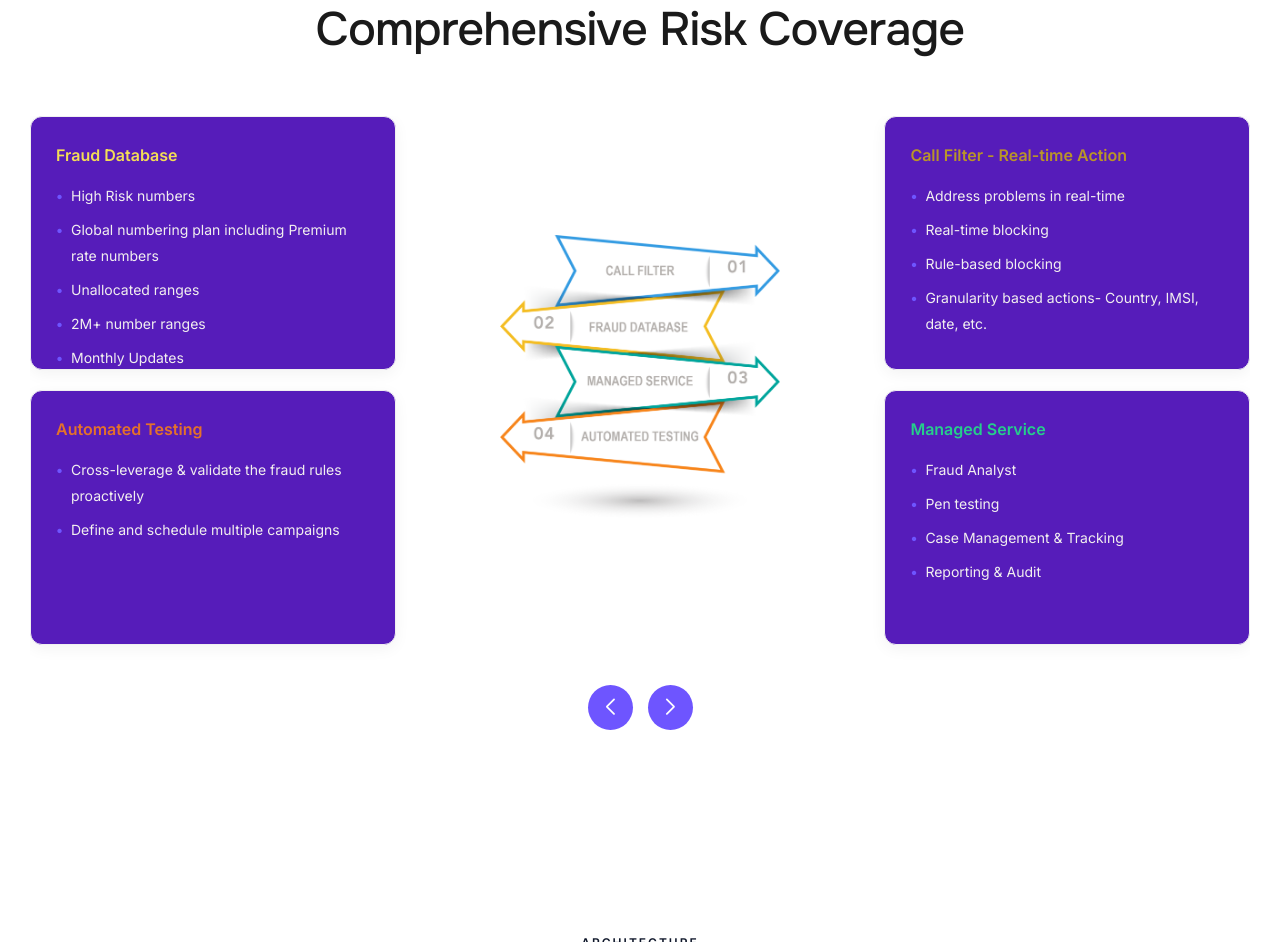
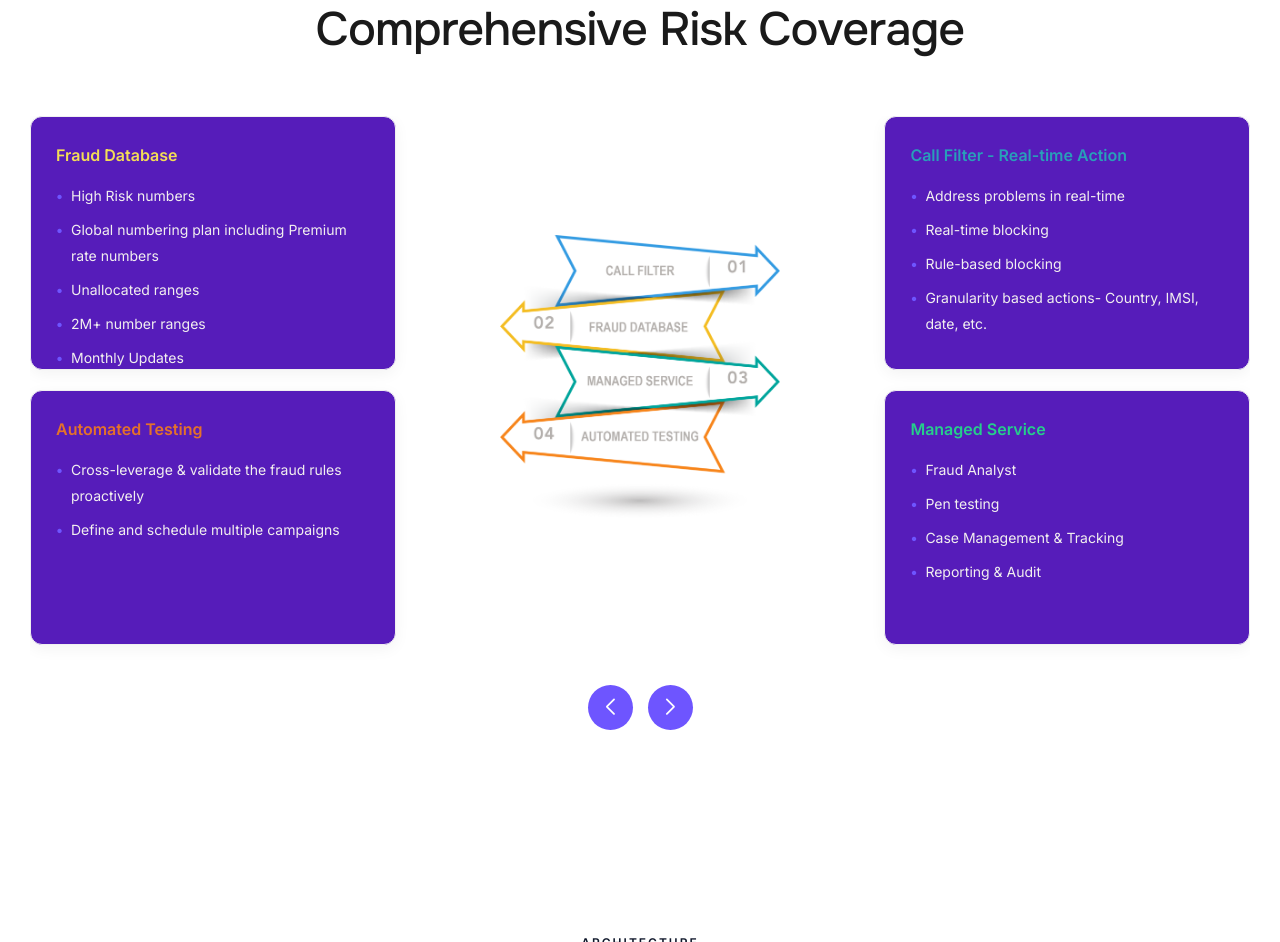
Before and after one commit to IftekharIIC/Spartified_solutions, a plain HTML site: page fraudprotect.html in a window 1280 px wide. Shown: the part 902-1844 px from the top of the page. Drawn offline with nearby package versions, Linux system fonts and the light colour scheme.

Commit message:
Initial commit

```diff
--- a/style.css
+++ b/style.css
@@ -1539,7 +1539,7 @@ section {
 .mod-card h4 { font-weight: 700; margin-bottom: 15px; }
 .title-orange { color: #f3de56; }
 .title-gray { color: #e4712a; }
-.title-blue { color: #b99529; }
+.title-blue { color: #299fb9; }
 .title-gold { color: #26ce8b; }
 
 .mod-card ul { list-style: none; padding: 0; margin: 0; }
```
